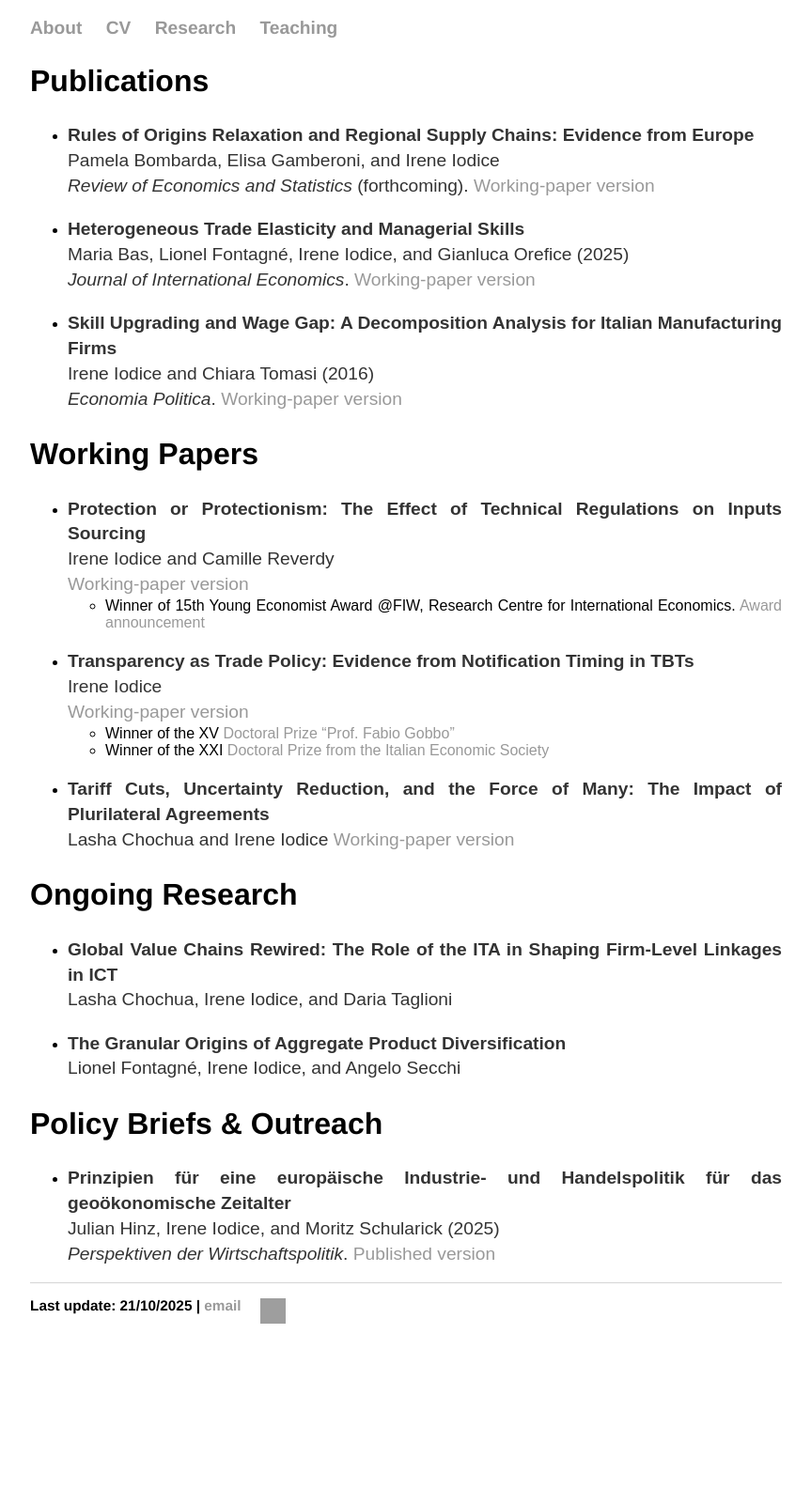
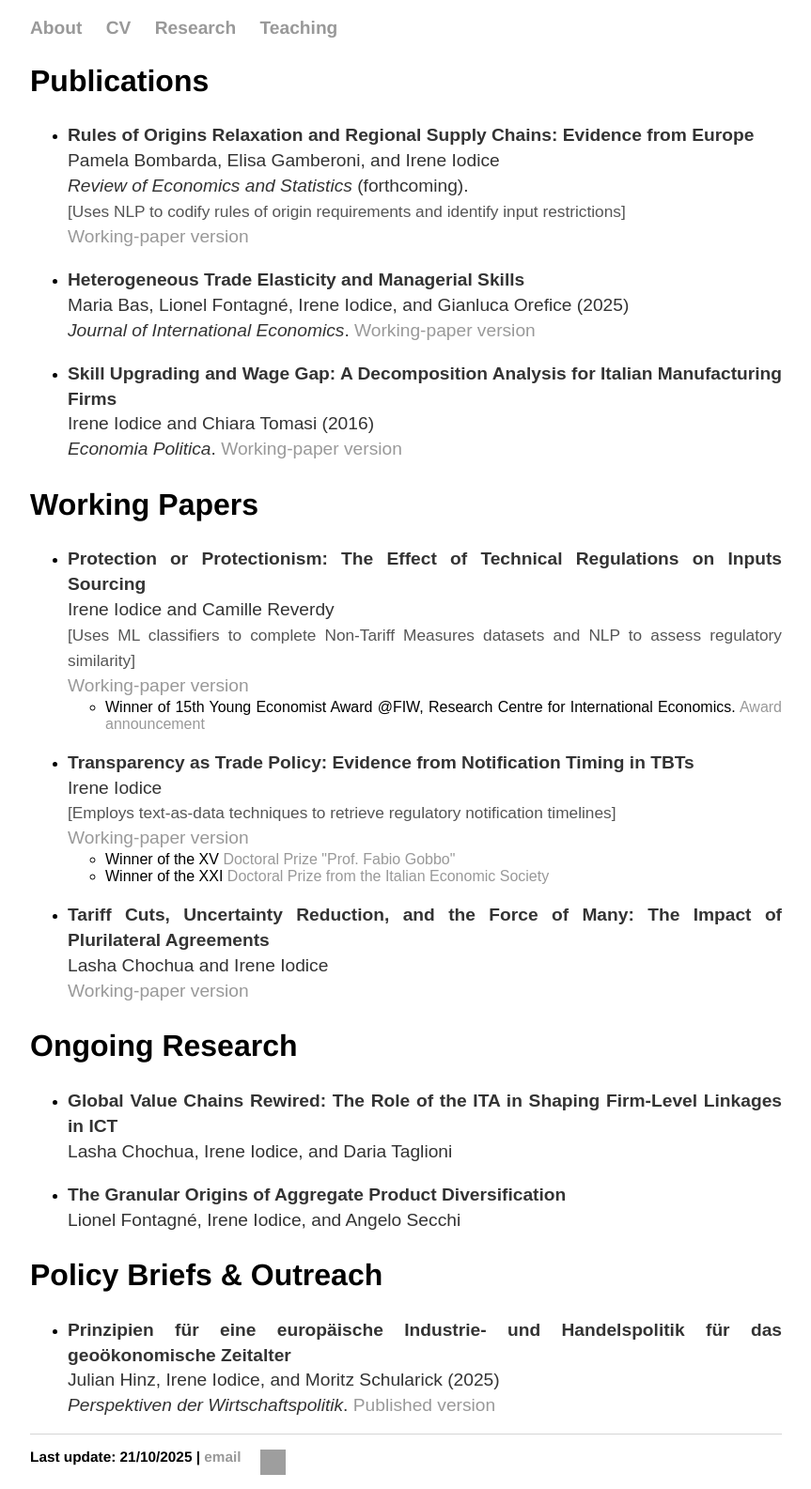
Before and after one commit to ioire/ioire.github.io, a Jekyll site: the page built from research/index.html, in a window 1280 px wide. Shown: the whole page at 94% size, without its empty margins (208-1071 px from the left). Built offline with Jekyll 4.4.1, drawn with Linux system fonts in a browser that asks for light colours; before the commit the page ends 1424 px from its top, so only the background shows below that; grey boxes are pictures that could not be loaded.

Commit message:
update repo

```diff
--- a/about/index.html
+++ b/about/index.html
@@ -23,7 +23,10 @@ title: Irene Iodice
 
 	<img src="{{ base }}/images/bio.jpeg" align="left"  width="33%" height="36%" style="margin: 0px 30px 10px 0px;"/> <p>
 
-	<p>I am an economist specializing in international trade and political economy, with a focus on trade agreements, non-tariff measures, and firm-level responses to globalization. I am Assistant Professor of Economics at Bielefeld University and a CESifo Research Network Affiliate. I earned a joint PhD from Sant'Anna School of Advanced Studies and Université Paris 1 Panthéon–Sorbonne, and previously worked as a postdoctoral researcher with Maria Bas and consultant to the World Bank.</p>
+	<p>I am an economist specializing in international trade and political economy, with a focus on trade agreements, non-tariff measures, and firm-level responses to globalization. I am Assistant Professor of Economics at Bielefeld University and a CESifo Research Network Affiliate. I earned a joint PhD from Sant'Anna School of Advanced Studies and Université Paris 1 Panthéon–Sorbonne, and previously worked as a postdoctoral researcher with Maria Bas and consultant to the World Bank.
+	</p>
+
+	<p>My research combines traditional econometric methods with modern data science techniques, including machine learning classifiers for dataset completion and natural language processing for regulatory text codification.</p>
 
 	  <div style="clear:both; margin-top:0.75rem;"></div>
 
--- a/index.html
+++ b/index.html
@@ -21,8 +21,9 @@ title: Irene Iodice
 	<img src="{{ base }}/images/bio.jpeg" align="left"  width="33%" height="36%" style="margin: 0px 30px 10px 0px;"/> <p>
 
 	<p>I am an economist specializing in international trade and political economy, with a focus on trade agreements, non-tariff measures, and firm-level responses to globalization. I am Assistant Professor of Economics at Bielefeld University and a CESifo Research Network Affiliate. I earned a joint PhD from Sant'Anna School of Advanced Studies and Université Paris 1 Panthéon–Sorbonne, and previously worked as a postdoctoral researcher with Maria Bas and consultant to the World Bank.
+	</p>
 
-	</p>
+	<p>My research combines traditional econometric methods with modern data science techniques, including machine learning classifiers for dataset completion and natural language processing for regulatory text codification.</p>
 
 	  <div style="clear:both; margin-top:0.75rem;"></div>
 
--- a/research/index.html
+++ b/research/index.html
@@ -11,7 +11,8 @@ title: Irene Iodice
       <p>
         <strong>Rules of Origins Relaxation and Regional Supply Chains: Evidence from Europe</strong><br>
         <span class="authors">Pamela Bombarda, Elisa Gamberoni, and Irene Iodice</span><br>
-        <em>Review of Economics and Statistics</em> (forthcoming).
+        <em>Review of Economics and Statistics</em> (forthcoming).<br>
+        <span style="font-size: 0.9em; color: #555;">[Uses NLP to codify rules of origin requirements and identify input restrictions]</span><br>
         <a href="https://ideas.repec.org/p/ema/worpap/2023-13.html">Working‑paper version</a>
       </p>
     </li>
@@ -41,6 +42,7 @@ title: Irene Iodice
   <p>
     <strong>Protection or Protectionism: The Effect of Technical Regulations on Inputs Sourcing</strong><br>
     <span class="authors">Irene Iodice and Camille Reverdy</span><br>
+    <span style="font-size: 0.9em; color: #555;">[Uses ML classifiers to complete Non-Tariff Measures datasets and NLP to assess regulatory similarity]</span><br>
     <a href="https://www.ifo.de/en/cesifo/publications/2025/working-paper/protection-or-protectionism-effect-technical-regulations-input">Working-paper version</a>
   </p>
   <ul>
@@ -56,11 +58,12 @@ title: Irene Iodice
       <p>
         <strong>Transparency as Trade Policy: Evidence from Notification Timing in TBTs</strong><br>
         <span class="authors">Irene Iodice</span><br>
+        <span style="font-size: 0.9em; color: #555;">[Employs text-as-data techniques to retrieve regulatory notification timelines]</span><br>
     <a href="https://papers.ssrn.com/sol3/papers.cfm?abstract_id=5370650">Working-paper version</a>
 
       </p>
       <ul>
-        <li>Winner of the XV <a href="https://siepi.org/wp-content/uploads/2020/04/Premio-Gobbo_2020-scaled.jpg">Doctoral Prize “Prof. Fabio Gobbo”</a></li>
+        <li>Winner of the XV <a href="https://siepi.org/wp-content/uploads/2020/04/Premio-Gobbo_2020-scaled.jpg">Doctoral Prize "Prof. Fabio Gobbo"</a></li>
         <li>Winner of the XXI <a href="https://www.siecon.org/it/premi/xxi-edizione-premio-sie/vincitori">Doctoral Prize from the Italian Economic Society</a></li>
       </ul>
     </li>
@@ -69,7 +72,7 @@ title: Irene Iodice
     <li>
       <p>
         <strong>Tariff Cuts, Uncertainty Reduction, and the Force of Many: The Impact of Plurilateral Agreements</strong><br>
-        <span class="authors">Lasha Chochua and Irene Iodice</span>
+        <span class="authors">Lasha Chochua and Irene Iodice</span><br>
 	 <a href="https://www.ifo.de/en/cesifo/publications/2025/working-paper/tariff-cuts-policy-uncertainty-and-force-many-impact-plurilateral">Working‑paper version</a>
       </p>
     </li>
```
Also changed, not shown: 1 other file.
